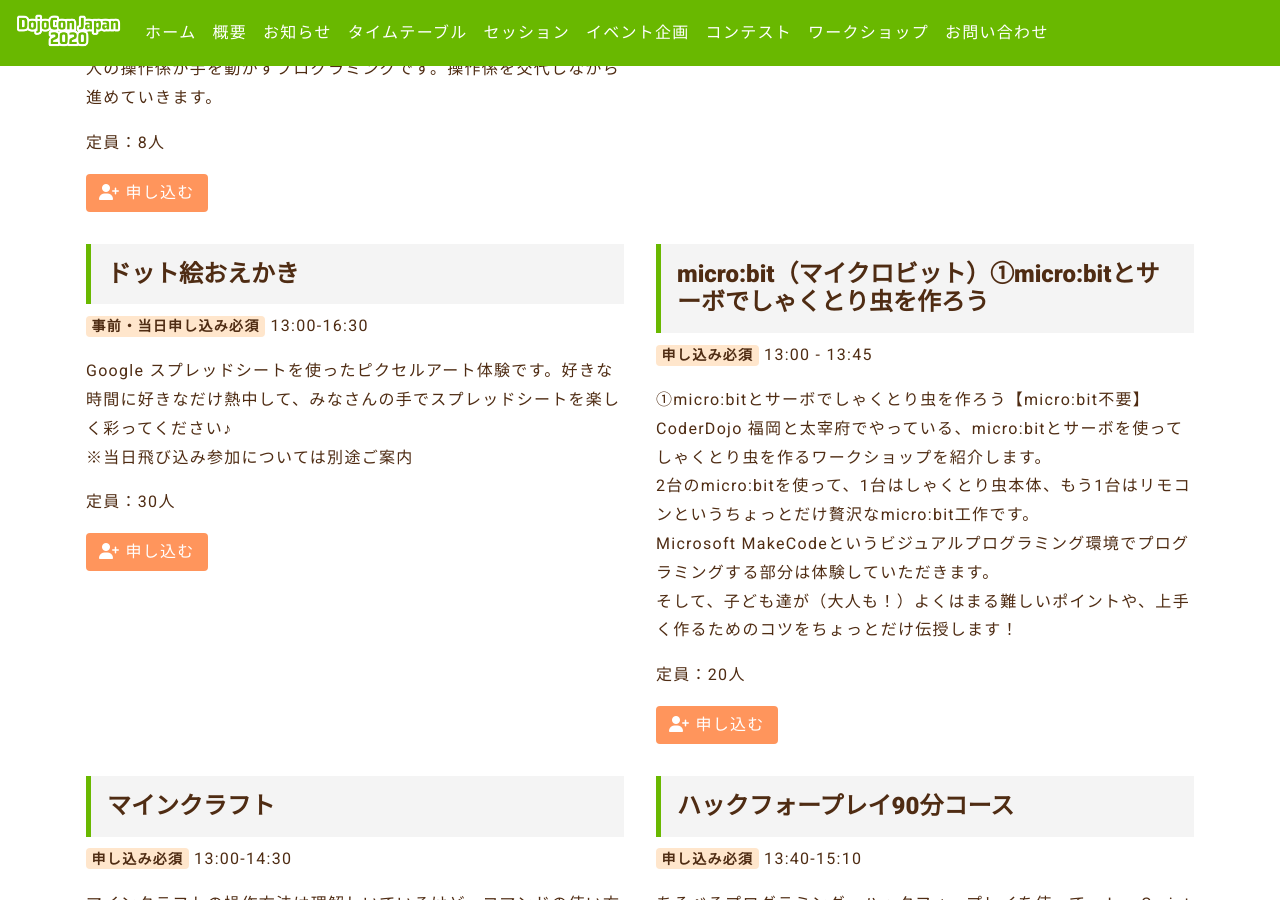
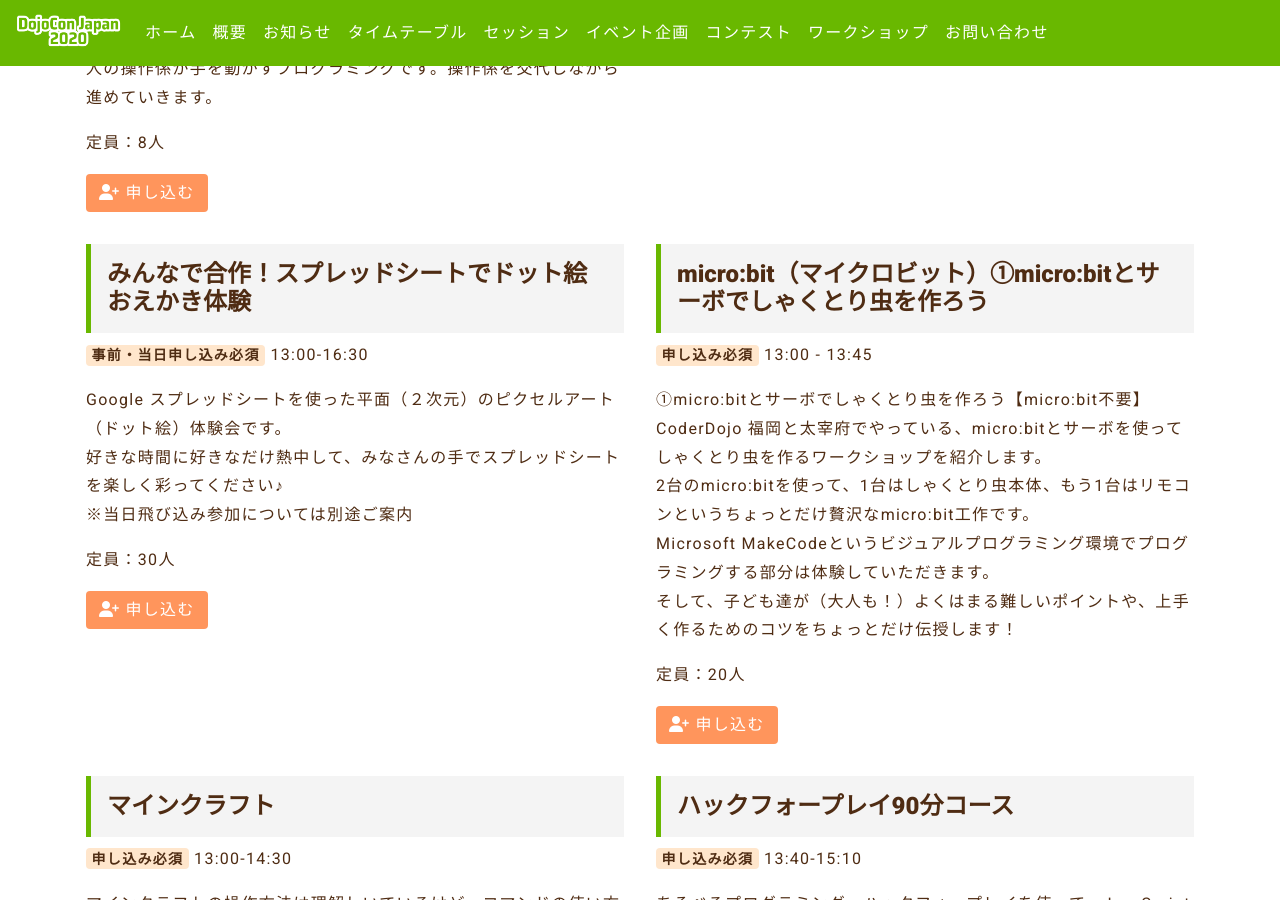
Before and after one commit to coderdojo-japan/dojocon2020.coderdojo.jp, a Jekyll site: the page built from workshop.html, in a window 1280 px wide and 900 px high, scrolled down 456 px. Built offline with Jekyll 4.4.1, drawn with Linux system fonts in a browser that asks for light colours; nearby versions of some CDN libraries; some web fonts are replaced.

Commit message:
Update workshop.yml
ドット絵おえかきのタイトルを修正

```diff
--- a/_data/workshop.yml
+++ b/_data/workshop.yml
@@ -19,10 +19,10 @@
   limit: 8
   url: https://dojocon-japan.doorkeeper.jp/events/114695
 
-- title: ドット絵おえかき
+- title: みんなで合作！スプレッドシートでドット絵おえかき体験
   badge: double
   time: 13:00-16:30
-  text: Google スプレッドシートを使ったピクセルアート体験です。好きな時間に好きなだけ熱中して、みなさんの手でスプレッドシートを楽しく彩ってください♪<br>※当日飛び込み参加については別途ご案内
+  text: Google スプレッドシートを使った平面（２次元）のピクセルアート（ドット絵）体験会です。<br>好きな時間に好きなだけ熱中して、みなさんの手でスプレッドシートを楽しく彩ってください♪<br>※当日飛び込み参加については別途ご案内
   limit: 30
   url: https://dojocon-japan.doorkeeper.jp/events/114698
 
```
